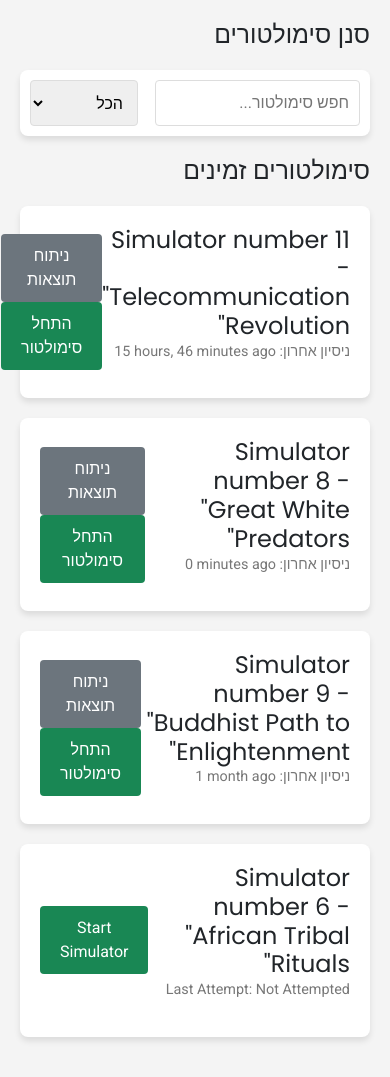
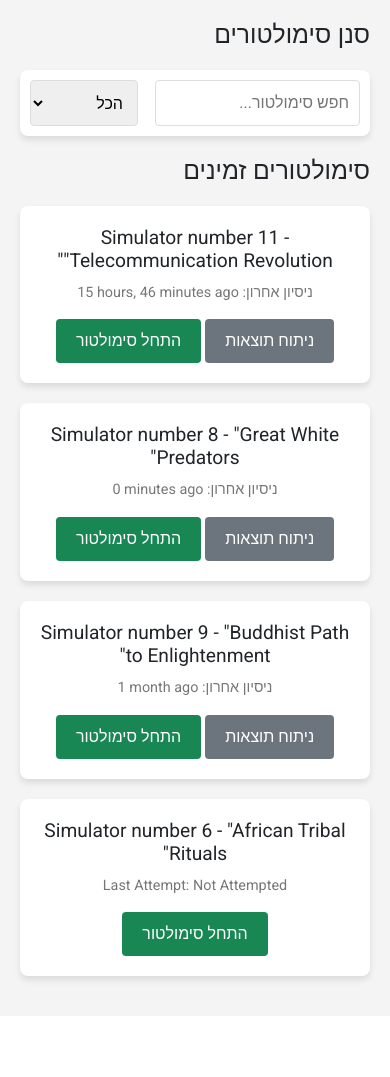
Before and after one commit to ofekrozen/Amirnetix, a Django app: page /Simulator/ in a window 390 px wide. Shown: the part 65-1142 px from the top of the page. After the commit the page ends 1050 px from the top, so only its background shows below. Run offline with Django 4.2, Linux system fonts and the light colour scheme; a user stored in the database is signed in; data comes from the database, SQL or seed files in the repository; both versions use the stored data as it was after the commit.

Commit message:
Simulator Index Responsiveness

```diff
--- a/Simulator/static/Simulator/styles.css
+++ b/Simulator/static/Simulator/styles.css
@@ -117,7 +117,7 @@ nav ul li {
     align-items: center;
 }
 
-.simulator-card h3 {
+.simulator-card h4 {
     margin: 0;
     font-size: 1.5em;
 }
@@ -125,6 +125,18 @@ nav ul li {
 .simulator-card .details {
     font-size: 0.9em;
     color: #777;
+}
+@media screen and (max-width: 768px) {
+    .simulator-card {
+        flex-direction: column;
+        align-items: center;
+        text-align: center;
+    }
+    .simulator-card h4 {
+        margin-bottom: 10px;
+        font-size: 1.2em;
+    }
+
 }
 
 .btn {
--- a/Simulator/templates/Simulator/index.html
+++ b/Simulator/templates/Simulator/index.html
@@ -10,23 +10,6 @@
         <div class="filter-section">
             <!-- Search Bar -->
             <input type="text" id="search-bar" placeholder="חפש סימולטור..." onkeyup="filterSimulators()">
-
-            <!-- Filter by Level -->
-            <!-- <select name="level" id="level-filter" onchange="filterSimulators()">
-                <option value="all">Level (All)</option>
-                <option value="1">Easy</option>
-                <option value="2">Medium</option>
-                <option value="3">Hard</option>
-                <option value="0">Mix</option>
-            </select> -->
-
-            <!-- Filter by Subject -->
-            <!-- <select name="subject" id="subject-filter" onchange="filterSimulators()">
-                <option value="all">Subject (All)</option>
-                <option value="sentence-completion">Sentence Completion</option>
-                <option value="restatements">Restatements</option>
-                <option value="reading-comprehension">Reading Comprehension</option>
-            </select> -->
 
             <!-- Filter by Completion Status -->
             <select name="status" id="status-filter" onchange="filterSimulators()">
@@ -43,22 +26,22 @@
         {% for simulator_attempt in all_simulators %}
             {% if simulator_attempt.last_attempt %}
             <div class="simulator-card" data-level="{{simulator_attempt.simulator.level}}" data-status="done">
-                <div>
-                    <h3>{{simulator_attempt.simulator.name}}</h3>
+                <div class="simulator-details">
+                    <h4>{{simulator_attempt.simulator.name}}</h4>
                     <p class="details">ניסיון אחרון: <span dir="ltr">{{simulator_attempt.last_attempt.start_time|timesince}} ago</span></p>
                 </div>
-                <div>
+                <div class="simulator-actions">
                     <a href="{% url 'analyze_simulator' simulator_id=simulator_attempt.last_attempt.id%}" class="btn btn-secondary">ניתוח תוצאות</a>
                     <a href="{% url 'start_simulator' simulator_id=simulator_attempt.simulator.id %}" class="btn btn-success">התחל סימולטור</a>
                 </div>
             </div>
             {% else %}
             <div class="simulator-card" data-level="{{simulator_attempt.simulator.level}}" data-status="not-done">
-                <div>
-                    <h3>{{simulator_attempt.simulator.name}}</h3>
+                <div class="simulator-details">
+                    <h4>{{simulator_attempt.simulator.name}}</h4>
                     <p class="details">Last Attempt: Not Attempted</p>
                 </div>
-                <a href="{% url 'start_simulator' simulator_id=simulator_attempt.simulator.id %}" class="btn btn-success">Start Simulator</a>
+                <a href="{% url 'start_simulator' simulator_id=simulator_attempt.simulator.id %}" class="btn btn-success">התחל סימולטור</a>
             </div>
             {% endif %}
         {% endfor %}
```
Also changed, not shown: Analysis/static/Analysis/styles.css (+1 -31 lines), db.sqlite3.
